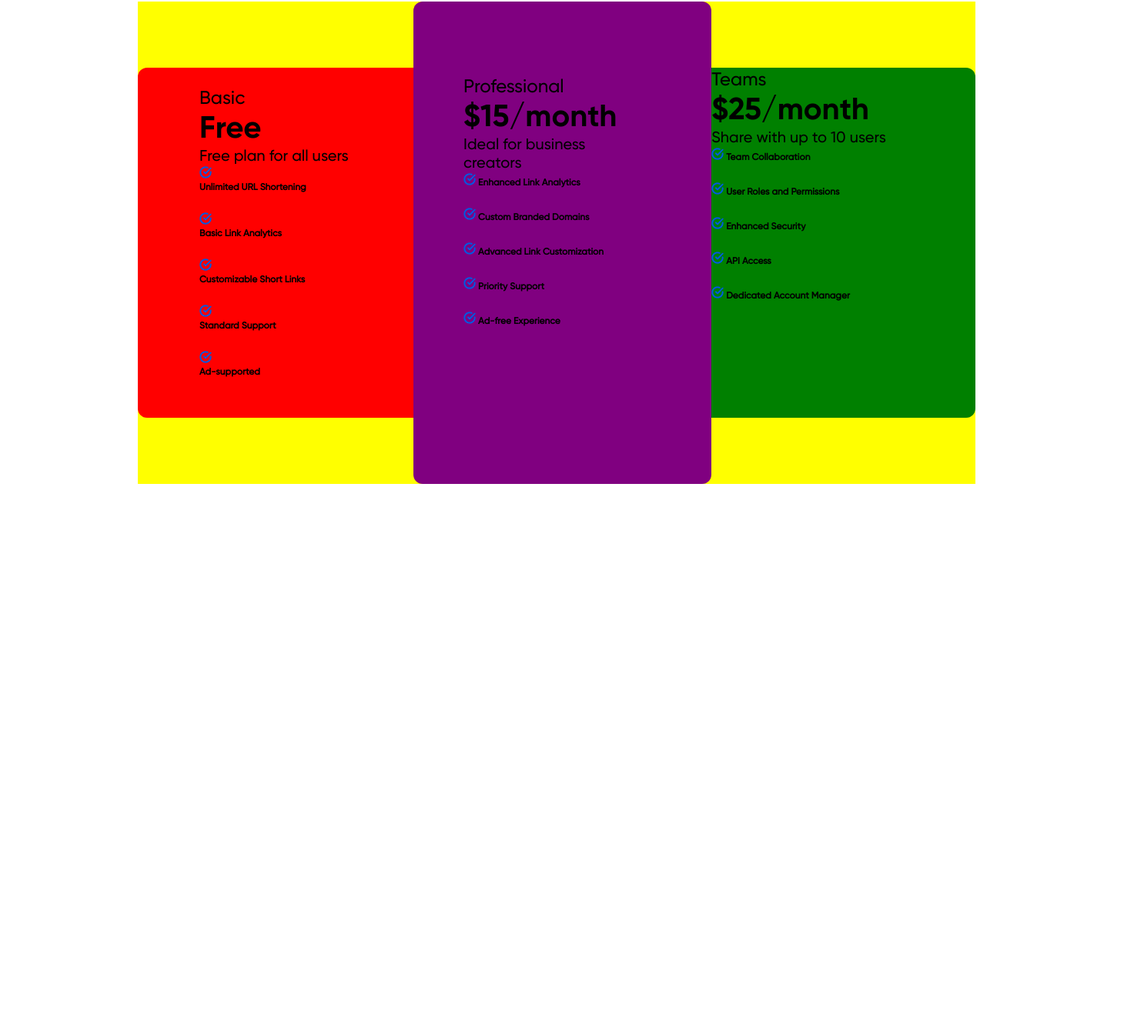
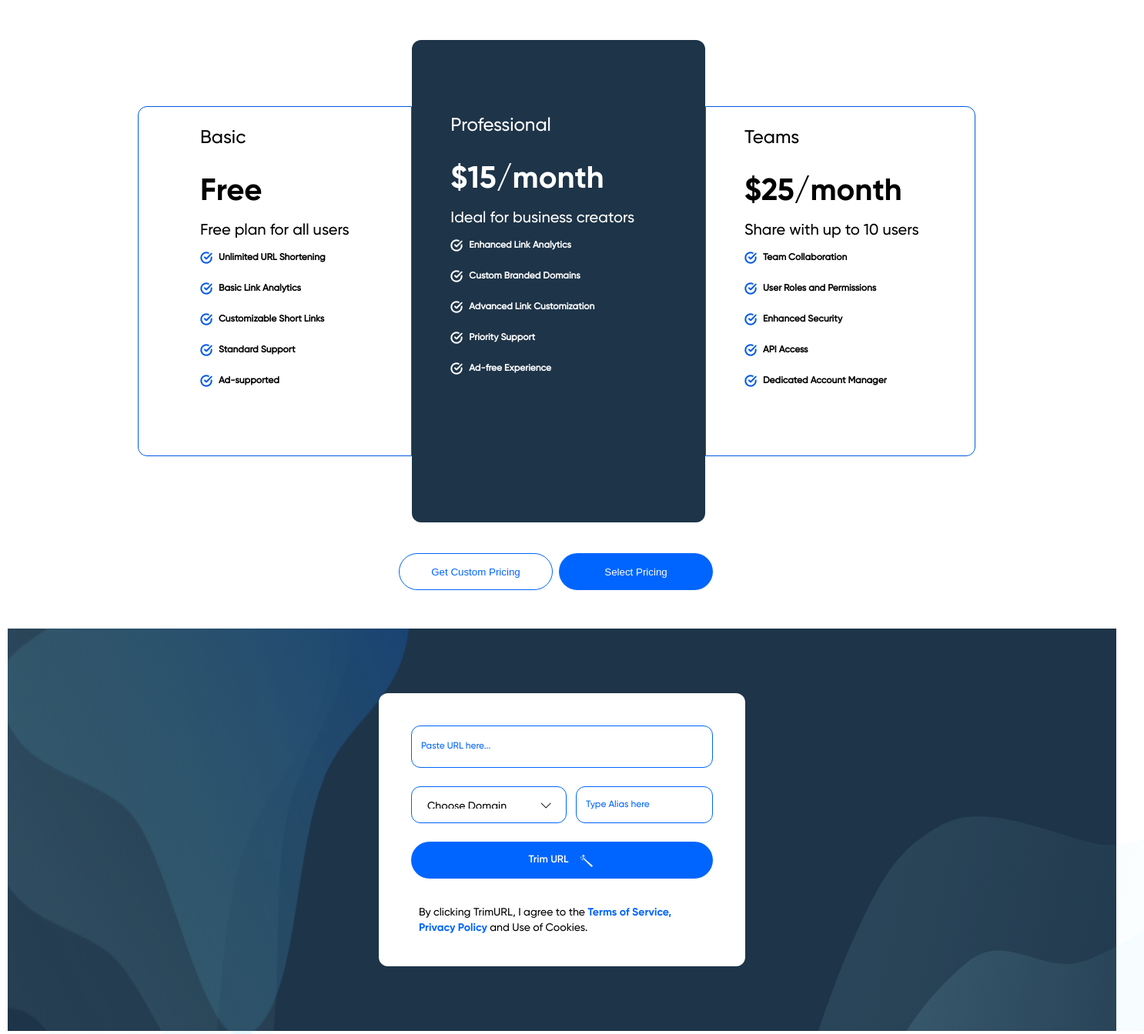
Before and after one commit to Ju-pi-ter/scissor-website, a plain HTML site: page index.html in a window 1280 px wide. Shown: the part 2130-3474 px from the top of the page at 77% size, 1486 px wide, since content can reach past the window. Before the commit the page ends 2769 px from the top, so only its background shows below. Drawn offline with Linux system fonts and the light colour scheme.

Commit message:
Updated the layout again the form field, and the buttons preceding it were added. The webpage remains unfinished though.

```diff
--- a/index.html
+++ b/index.html
@@ -158,35 +158,36 @@
         <h1 class="price">Free</h1>
         <h3 class="price-description">Free plan for all users</h3>
         <div class="card-offers">
-          <div>
+
+          <div class="align-logo-text">
             <img src="img/check-circle.png">
             <h4>
               Unlimited URL Shortening
             </h4>
           </div>
 
-          <div>
+          <div class="align-logo-text">
             <img src="img/check-circle.png">
             <h4>
               Basic Link Analytics
             </h4>
           </div>
 
-          <div>
+          <div class="align-logo-text">
             <img src="img/check-circle.png">
             <h4>
               Customizable Short Links
             </h4>
           </div>
 
-          <div>
+          <div class="align-logo-text">
             <img src="img/check-circle.png">
             <h4>
               Standard Support
             </h4>
           </div>
 
-          <div>
+          <div class="align-logo-text">
             <img src="img/check-circle.png">
             <h4>
               Ad-supported
@@ -200,26 +201,39 @@
         <h1 class="price">$15/month</h1>
         <h3 class="price-description">Ideal for business creators</h3>
         <div class="card-offers">
+
+          <div class="align-logo-text">
+            <img src="img/check-circle2.png">
             <h4>
-            <img src="img/check-circle.png">
               Enhanced Link Analytics
             </h4>
+            </h4>
+          </div>
+          <div class="align-logo-text">
+            <img src="img/check-circle2.png">
             <h4>
-            <img src="img/check-circle.png">
               Custom Branded Domains
             </h4>
+          </div>
+          <div class="align-logo-text">
+            <img src="img/check-circle2.png">
             <h4>
-            <img src="img/check-circle.png">
               Advanced Link Customization
             </h4>
+          </div>
+          <div class="align-logo-text">
+            <img src="img/check-circle2.png">
             <h4>
-            <img src="img/check-circle.png">
               Priority Support
             </h4>
+          </div>
+          <div class="align-logo-text">
+            <img src="img/check-circle2.png">
             <h4>
-            <img src="img/check-circle.png">
               Ad-free Experience
             </h4>
+          </div>
+
         </div>
       </div>
       <div class="teams-card free-teams-card">
@@ -227,30 +241,87 @@
         <h1 class="price">$25/month</h1>
         <h3 class="price-description">Share with up to 10 users</h3>
         <div class="card-offers">
+
+          <div class="align-logo-text">
+            <img src="img/check-circle.png">
             <h4>
-            <img src="img/check-circle.png">
               Team Collaboration
             </h4>
+          </div>
+
+          <div class="align-logo-text">
+            <img src="img/check-circle.png">
             <h4>
-            <img src="img/check-circle.png">
               User Roles and Permissions
             </h4>
+          </div>
+
+          <div class="align-logo-text">
+            <img src="img/check-circle.png">
             <h4>
-            <img src="img/check-circle.png">
               Enhanced Security
             </h4>
+          </div>
+
+          <div class="align-logo-text">
+            <img src="img/check-circle.png">
             <h4>
-            <img src="img/check-circle.png">
               API Access
             </h4>
+          </div>
+
+          <div class="align-logo-text">
+            <img src="img/check-circle.png">
             <h4>
-            <img src="img/check-circle.png">
               Dedicated Account Manager
             </h4>
           </div>
+        </div>
+      </div>
+    </div>
+
+    <div class="price-buttons">
+      <button class="get-btn p-btns blue">
+        Get Custom Pricing
+      </button>
+      <button class="select-btn p-btns">
+        Select Pricing
+      </button>
 
     </div>
 
+    <div class="grp-box">
+      <img class="grp1" src="img/Group1.png">
+      <img class="grp2" src="img/Group2.png">
+
+      <div class="form-block">
+        <form action="#">
+          <div class="paste-sec">
+            <input class="paste-input" type="text" id="text" placeholder="Paste URL here..." />
+
+            <div class="dom-alias-box">
+              <select value="domain" name="domain" id="domain">
+                <option value="Choose Domain" disabled selected>Choose Domain</option>
+                <option value="Example.com">Example.com</option>
+                <option value="Example.com">Example.com</option>
+              </select>
+
+              <input class="alias-input" type="text" id="text" placeholder="Type Alias here" />
+            </div>
+          </div>
+
+          <div class="trim-sec">
+            <button class="trim-btn">
+              Trim URL <img src="img/magic-wand.png">
+            </button>
+            <p>
+              By clicking TrimURL, I agree to the <span class="TOS blue">Terms of Service, Privacy Policy</span> and Use
+              of Cookies.
+            </p>
+          </div>
+
+        </form>
+      </div>
     </div>
 
     <footer></footer>
--- a/style.css
+++ b/style.css
@@ -316,6 +316,7 @@ width: 576.1px;
 height: 108px;
 margin: auto;
 position: relative;
+margin-bottom: 100px;
 }
 
 .pp-heading {
@@ -338,7 +339,6 @@ text-align: center;
 .pp-card-container {
 width: 1088px;
 height: 627px;
-background: yellow;
 display: flex;
 margin:0 auto;
 margin-top: 50px;
@@ -347,31 +347,30 @@ margin-top: 50px;
 }
 
 .free-card {
-  border: 0.4000000059604645px;
   padding: 24px 80px 45px 80px;
   border-bottom-left-radius: 12px;
   border-top-left-radius: 12px;
 }
 .free-teams-card {
-background: red;
 width: 379px;
 height: 455px;
 align-self: center;
+border: 0.4px solid #005AE2;
 }
 
 .pro-card {
 width: 410px;
 height: 627px;
-padding: 95px 106px 148px 65px;
+padding: 95px 80px 148px 50px;
 border-radius: 12px;
-background: purple;
+color: #FFFFFF;
+background: #1E3448;
 }
 
 .teams-card {
-  border: 0.4000000059604645px;
-  background: green;
   border-bottom-right-radius: 12px;
   border-top-right-radius: 12px;
+  padding: 24px 60px 45px 50px;
 }
 
 .card-offers {
@@ -393,11 +392,191 @@ font-family: Gilory-medium;
 font-size: 24px;
 line-height: 32px;
 font-weight: lighter;
+margin-bottom: 30px;
 }
 
 .price-description {
 font-family: Gilory-medium;
 font-size: 20px;
 font-weight: lighter;
+margin-top: 15px;
+margin-bottom: 15px;
 
 }
+
+.align-logo-text {
+  display: flex;
+  align-items: center;
+  gap:8px;
+}
+
+.price-buttons {
+  margin: 0 auto;
+  width: 410px;
+  height: 48px;
+  margin-top: 40px;
+  margin-bottom: 50px;
+  font-family: Gilroy-SemiBold;
+  font-size: 16px;
+  line-height: 12px;
+
+}
+
+.p-btns {
+width: 200px;
+height: 48px;
+padding: 12px 24px 12px 24px;
+border-radius: 100px;
+outline: none;
+}
+
+.get-btn {
+  border: 1px solid #0065FE;
+  background: none;
+}
+.select-btn {
+margin-left: 4px;
+border: none;
+background: #0065FE;
+color: #FFFFFF;
+
+}
+
+.grp-box {
+ margin: 0 auto;
+ width: 1440px;
+ height: 523px;
+ background:  rgba(30, 52, 72, 1);
+ position: relative;
+}
+
+.grp2 {
+  height: 523px;
+  position: absolute;
+  top: 0px;
+  left: 550px;
+  z-index: 3;
+}
+
+.grp1 {
+  width: 665px;
+  height: 800px;
+  position: absolute;
+  top: 0px;
+  left: 0px;
+  z-index: 3;
+}
+
+.form-block {
+width: 100%;
+height: 100%;
+display: flex;
+justify-content: center;
+align-items: center;
+}
+
+form {
+width: 476px;
+height: 355px;
+padding: 42px;
+border-radius: 12px;
+background: #FFFFFF;
+z-index: 5 ;
+position: relative;
+display: flex;
+flex-direction: column;
+gap: 24px;
+font-size: 14px;
+font-family: Gilory-medium;
+}
+
+.paste-sec {
+ width: 392px;
+ height: 127px;
+ display: flex;
+ flex-direction: column;
+ gap: 24px;
+}
+
+.trim-sec {
+  width: 392px;
+  height: 120px;
+  display: flex;
+  flex-direction: column;
+  gap: 24px;
+}
+
+
+.paste-input {
+font-size: 12px;
+line-height: 18px;
+width: 392px;
+height: 55px;
+padding: 8px 12px 8px 12px;
+display:inline-block;
+}
+
+::placeholder{
+  color: #0065FE;
+}
+
+.paste-input, select, .alias-input {
+ border-radius: 12px;
+ border: 1px solid #0065FE;
+ font-family: Gilory-medium;
+}
+
+.dom-alias-box {
+  display: flex;
+  justify-content: space-between;
+}
+
+select {
+  appearance: none;
+  outline: none;
+  width: 202px;
+  height: 48px;
+  background: url(img/chevron-down.png) no-repeat;
+  background-position: 162px 12px;
+  font-size: 14px;
+  line-height: 14px;
+  padding: 18px 20px;
+
+
+
+}
+
+.alias-input {
+width: 178px;
+height: 48px;
+padding: 8px 12px;
+border-radius: 12px;
+line-height: 18px;
+font-size: 12px;
+}
+
+.trim-btn {
+width: 392px;
+height: 48px;
+padding: 12px 24px;
+border-radius: 100px;
+background: #0065FE;
+border: none;
+outline: none;
+font-family: Gilroy-SemiBold;
+color: #ffffff;
+display: flex;
+justify-content: center;
+align-items: center;
+gap: 10px;
+
+}
+
+.trim-sec p {
+  line-height: 20px;
+  padding: 10px;
+}
+
+.TOS {
+  font-family: Gilroy-Bold;
+}
```
Also changed, not shown: img/Group1.png (renamed from img/Group 3 (2).png), img/Group2.png (renamed from img/Group 2.png), img/check-circle2.png (added), img/magic-wand.png (added). Lines whose indentation alone changed are shown as unchanged.
